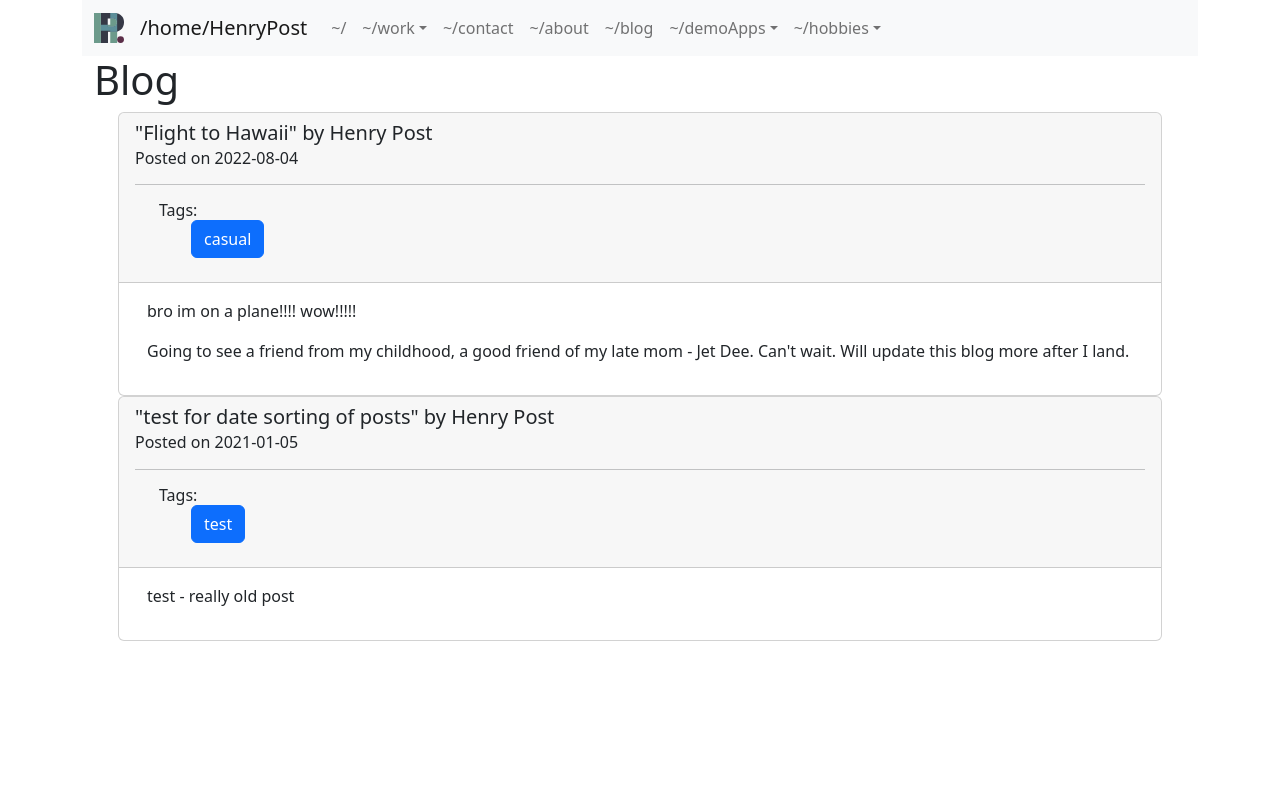
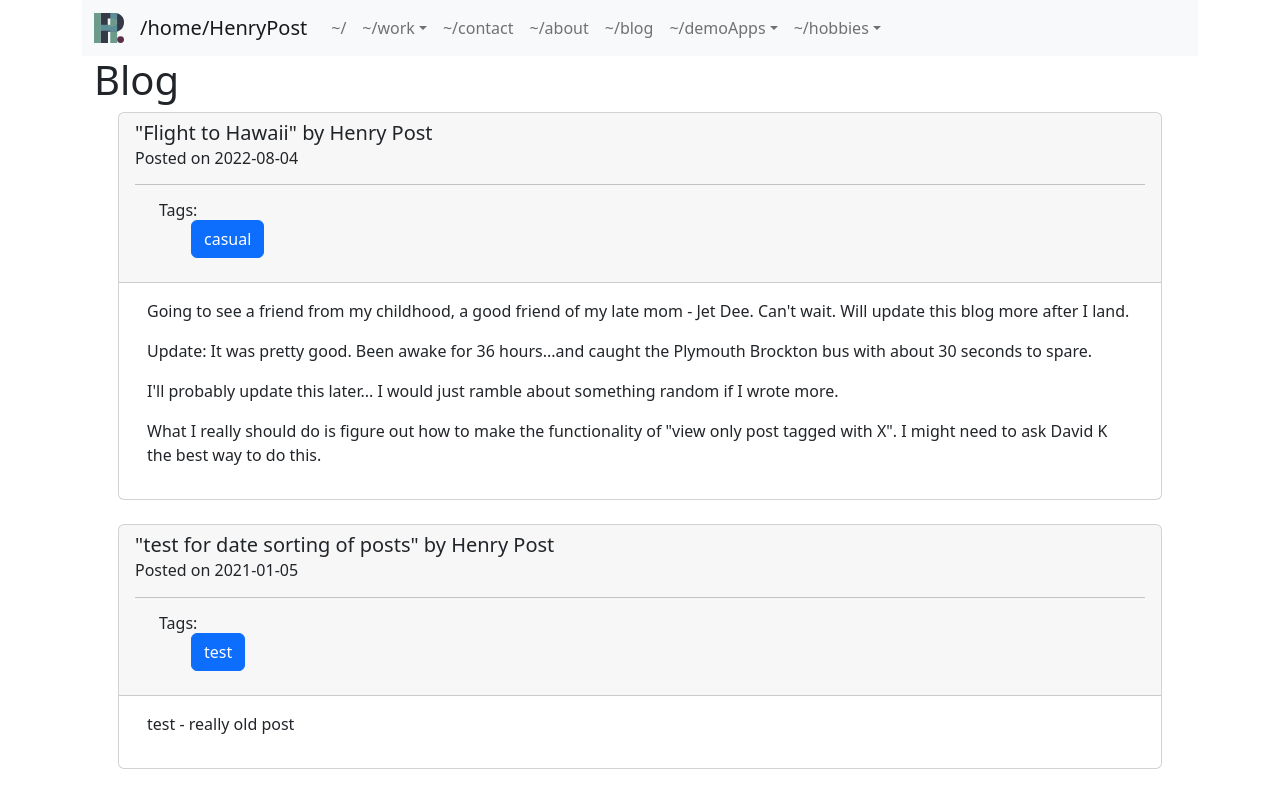
Before and after one commit to meltingscales/henrypost.net, a React (Create React App) app: page /blog in a window 1280 px wide. Built offline with nearby package versions, Linux system fonts and the light colour scheme.

Commit message:
fix spacing

```diff
--- a/src/data/modelbound/blog_henryPost.tsx
+++ b/src/data/modelbound/blog_henryPost.tsx
@@ -9,8 +9,18 @@ export default function HENRY_TBLOG_DATA(): TBlog {
                 author: "Henry Post",
                 blogContent: (
                     <Container>
-                        <p>bro im on a plane!!!! wow!!!!!</p>
+                        {/*<p>bro im on a plane!!!! wow!!!!!</p>*/}
                         <p>Going to see a friend from my childhood, a good friend of my late mom - Jet Dee. Can't wait. Will update this blog more after I land.</p>
+
+                        <p>
+                            Update: It was pretty good. Been awake for 36 hours...and caught the Plymouth Brockton bus with about 30 seconds to spare.
+                        </p>
+                        <p>
+                            I'll probably update this later... I would just ramble about something random if I wrote more.
+                        </p>
+                        <p>
+                            What I really should do is figure out how to make the functionality of "view only post tagged with X". I might need to ask David K the best way to do this.
+                        </p>
                     </Container>
                 ),
                 date: new Date('2022-08-25'),
--- a/src/data/modelbound/resume_henryPost.tsx
+++ b/src/data/modelbound/resume_henryPost.tsx
@@ -244,7 +244,7 @@ export default function HENRY_TRESUME_DATA(): TResume {
     )
 
     //test adding new skills dynamically
-    theResume.skills.push({name: "Making really wacky custom ReactJS sites :3c"})
+    // theResume.skills.push({name: "Making really wacky custom ReactJS sites :3c"})
 
     return theResume;
 }
--- a/src/model/MBlog.tsx
+++ b/src/model/MBlog.tsx
@@ -73,7 +73,10 @@ export class MBlog extends DataBoundClass<TBlog> {
 
             {
                 blogData.posts.map((it) => {
-                    return MBlogPost.renderBlogPost(it);
+                    return [
+                        MBlogPost.renderBlogPost(it),
+                        <br/> //TODO: This is probably a shitty way of fixing the spacing.
+                    ];
                 })
             }
 
```
